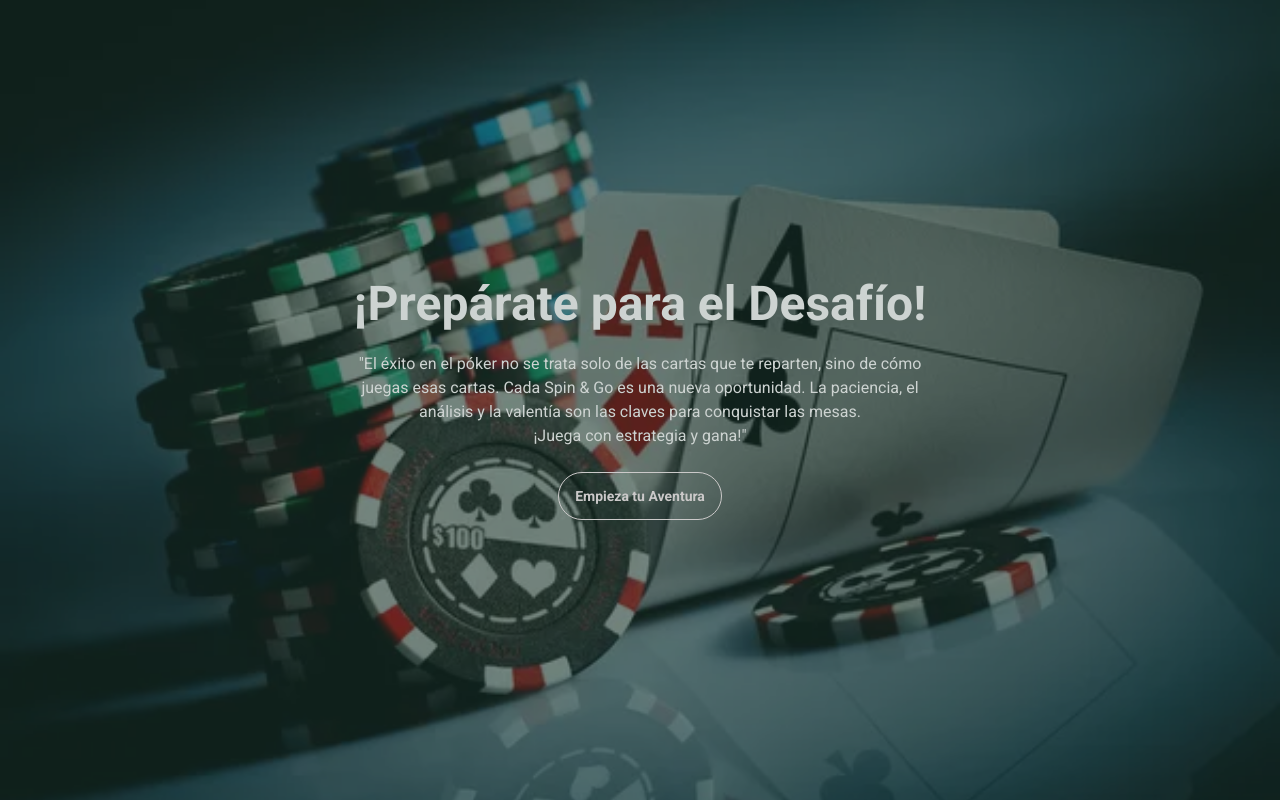
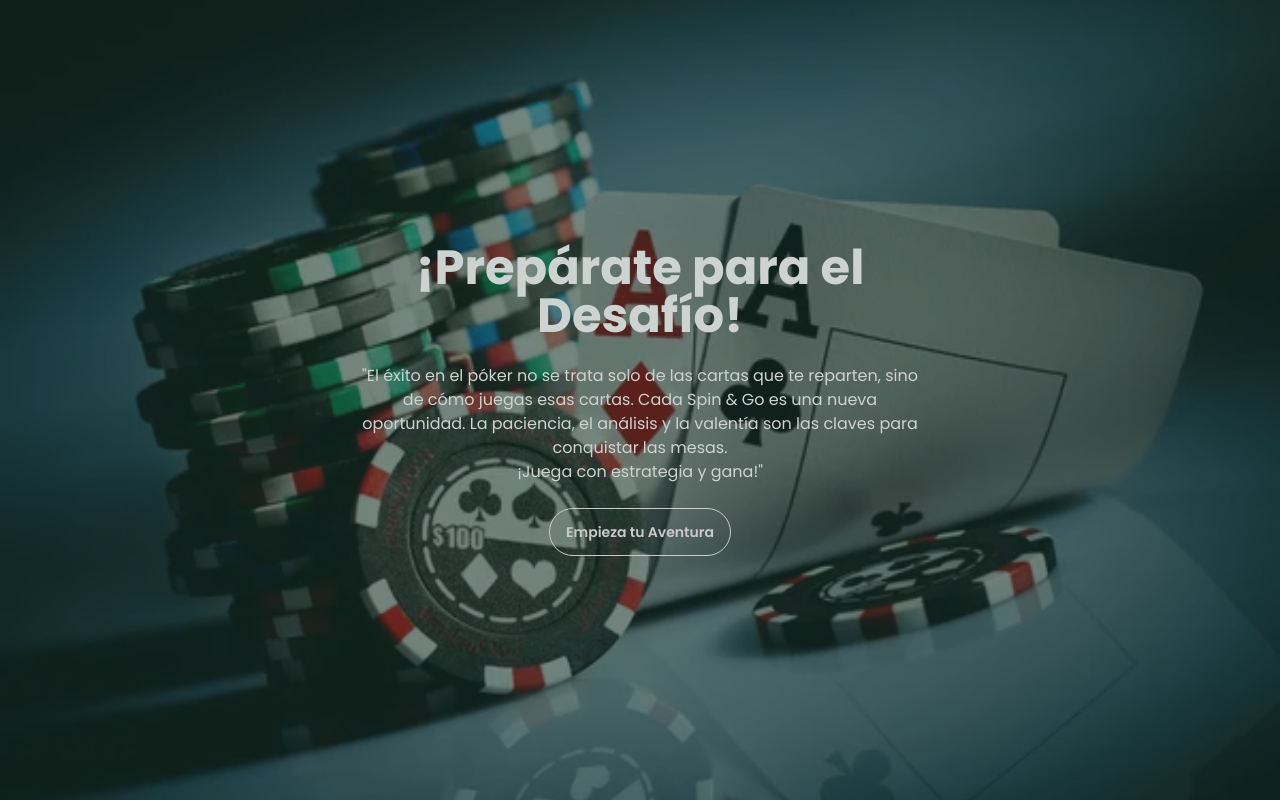
Before and after one commit to AlexTRDev/preflop-vision, a React (Vite) app: page / in a window 1280 px wide. Built offline with nearby package versions, Linux system fonts and the light colour scheme.

Commit message:
change of font poppins

```diff
--- a/src/index.css
+++ b/src/index.css
@@ -1,5 +1,5 @@
 /* src/index.css */
-@import url("https://fonts.googleapis.com/css2?family=Lora:wght@400;700&family=Roboto:wght@400;500;700&display=swap");
+@import url("https://fonts.googleapis.com/css2?family=Poppins:ital,wght@0,100;0,200;0,300;0,400;0,500;0,600;0,700;0,800;0,900;1,100;1,200;1,300;1,400;1,500;1,600;1,700;1,800;1,900&display=swap");
 
 @tailwind base;
 @tailwind components;
--- a/tailwind.config.js
+++ b/tailwind.config.js
@@ -6,8 +6,7 @@
   theme: {
     extend: {
       fontFamily: {
-        sans: ["Roboto", "sans-serif"], // Fuente predeterminada sans-serif
-        serif: ["Lora", "serif"], // Fuente predeterminada serif
+        sans: ["Poppins", "sans-serif"], // Fuente predeterminada sans-serif
       },
       // Extiende las columnas y filas del grid para 13x13
       gridTemplateColumns: {
```
